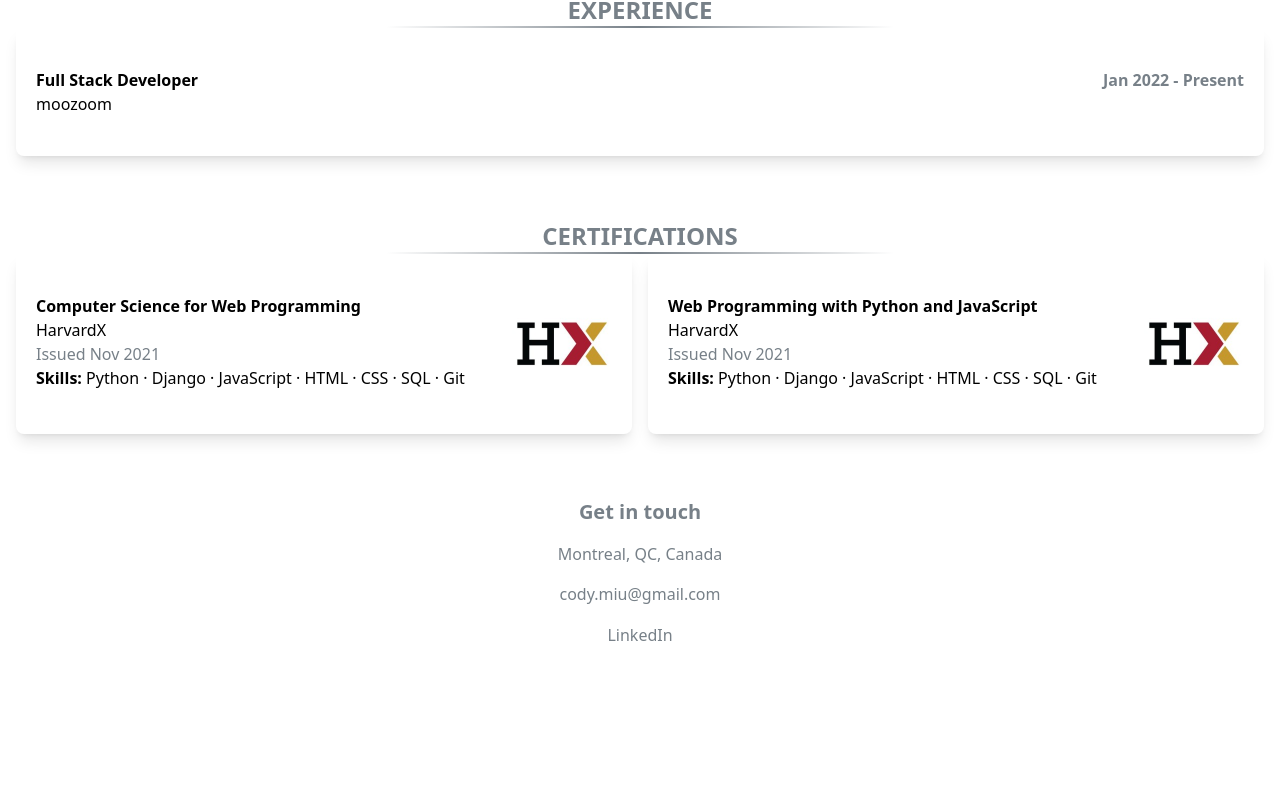
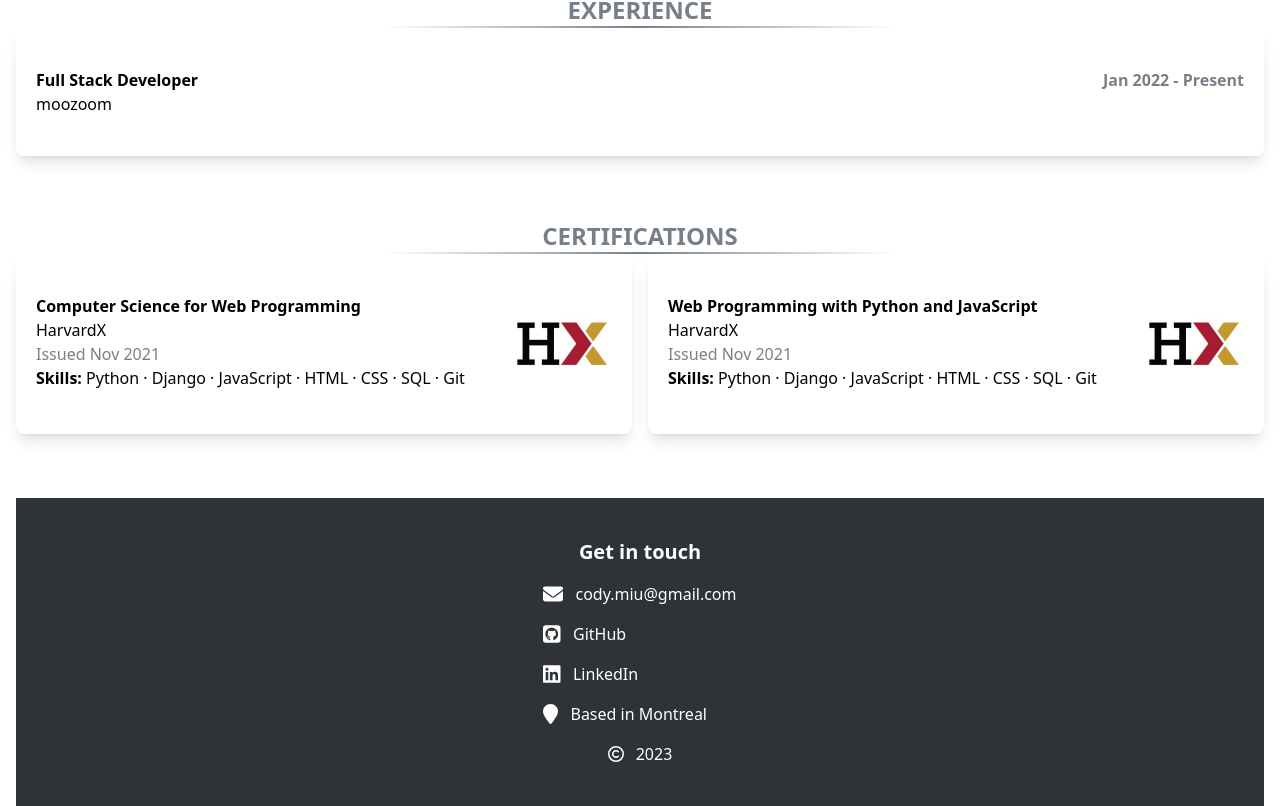
Before and after one commit to Cody06/Portfolio, a Next.js app: page / in a window 1280 px wide. Shown: the part 1744-2550 px from the top of the page. Before the commit the page ends 2432 px from the top, so only its background shows below. Built offline with nearby package versions, Linux system fonts and the light colour scheme.

Commit message:
Update Footer style

```diff
--- a/src/components/Home/components/Footer.tsx
+++ b/src/components/Home/components/Footer.tsx
@@ -1,3 +1,9 @@
+import { FontAwesomeIcon } from '@fortawesome/react-fontawesome';
+import { faCopyright } from '@fortawesome/free-regular-svg-icons';
+import { faEnvelope } from '@fortawesome/free-solid-svg-icons';
+import { faLinkedin } from '@fortawesome/free-brands-svg-icons';
+import { faLocationPin } from '@fortawesome/free-solid-svg-icons';
+import { faSquareGithub } from '@fortawesome/free-brands-svg-icons';
 import Link from 'next/link';
 
 const Footer = () => {
@@ -5,22 +11,40 @@ const Footer = () => {
         {
             href: 'mailto:cody.miu@gmail.com',
             title: 'Send me an email!',
-            label: 'cody.miu@gmail.com',
+            label: (
+                <>
+                    <FontAwesomeIcon icon={faEnvelope} className="fa-lg" />
+                    <span>cody.miu@gmail.com</span>
+                </>
+            ),
         },
         {
-            href: 'http://www.linkedin.com/in/cody-miu',
-            title: 'Visit my linkedin page!',
-            label: 'LinkedIn',
+            href: 'https://github.com/Cody06',
+            title: 'Visit my GitHub!',
+            label: (
+                <>
+                    <FontAwesomeIcon icon={faSquareGithub} className="fa-lg" />
+                    <span>GitHub</span>
+                </>
+            ),
+        },
+        {
+            href: 'https://www.linkedin.com/in/cody-miu/',
+            title: 'Visit my Linkedin profile!',
+            label: (
+                <>
+                    <FontAwesomeIcon icon={faLinkedin} className="fa-lg" />
+                    <span>LinkedIn</span>
+                </>
+            ),
         },
     ];
 
     return (
-        <footer
-            id="contact"
-            className="flex flex-col gap-y-4 items-center pt-16 pb-10 text-grey-100"
-        >
+        <footer id="contact" className="pt-16">
+            <div className="flex flex-col gap-y-4 items-center py-10 text-white bg-grey-120">
                 <h4 className="text-xl font-bold">Get in touch</h4>
-            <p>Montreal, QC, Canada</p>
+                <div className="flex flex-col gap-y-4">
                     {linkButtons.map((button) => (
                         <Link
                             key={button.href}
@@ -28,11 +52,21 @@ const Footer = () => {
                             target="_blank"
                             rel="noreferrer"
                             title={button.title}
-                    className="border-b border-transparent hover:border-orange-100"
+                            className="w-max space-x-3 hover:text-orange-100"
                         >
                             {button.label}
                         </Link>
                     ))}
+                    <span className="space-x-3">
+                        <FontAwesomeIcon icon={faLocationPin} className="fa-lg" />
+                        <span>Based in Montreal</span>
+                    </span>
+                </div>
+                <span className="space-x-3">
+                    <FontAwesomeIcon icon={faCopyright} />
+                    <span>2023</span>
+                </span>
+            </div>
         </footer>
     );
 };
```
Lines whose indentation alone changed are shown as unchanged.
